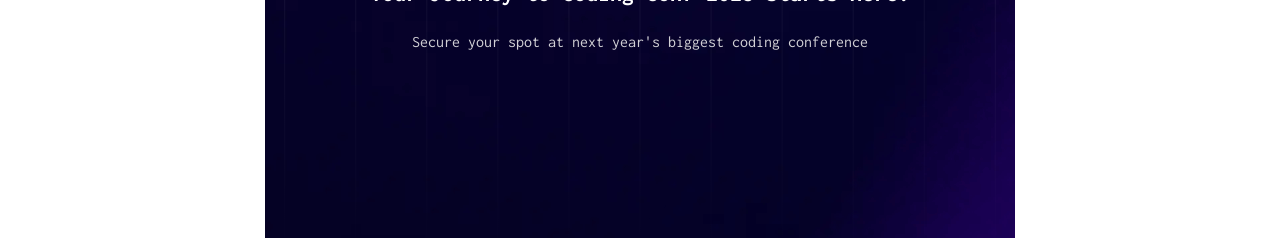
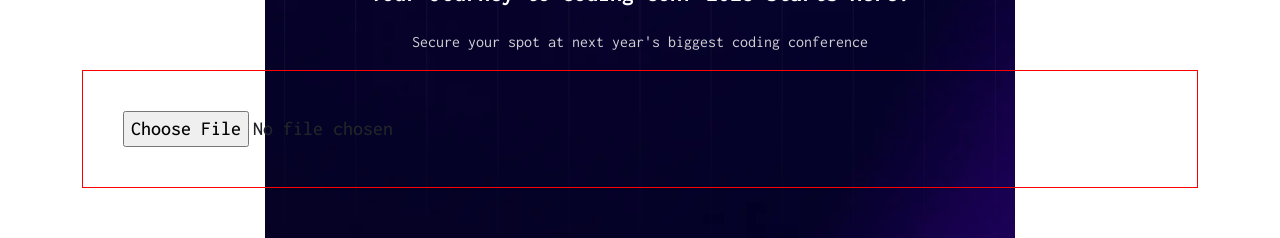
Before and after one commit to HosseinHeydarpour/Conference-ticket-generator, an Angular app: page / in a window 1280 px wide. Shown: the part 365-603 px from the top of the page. Built offline with nearby package versions, Linux system fonts and the light colour scheme.

Commit message:
feat: --> Form Component | add form component

```diff
--- a/src/app/app.component.html
+++ b/src/app/app.component.html
@@ -4,4 +4,6 @@
 
 <div class="container">
   <app-heading></app-heading>
+
+  <app-form></app-form>
 </div>
--- a/src/app/app.component.ts
+++ b/src/app/app.component.ts
@@ -1,11 +1,12 @@
 import { Component } from '@angular/core';
 import { RouterOutlet } from '@angular/router';
 import { HeadingComponent } from './heading/heading.component';
+import { FormComponent } from './form/form.component';
 
 @Component({
   selector: 'app-root',
   standalone: true,
-  imports: [RouterOutlet, HeadingComponent],
+  imports: [RouterOutlet, HeadingComponent, FormComponent],
   templateUrl: './app.component.html',
   styleUrl: './app.component.scss',
 })
--- /dev/null
+++ b/src/app/form/form.component.html
@@ -0,0 +1,7 @@
+<form action="">
+  <div class="form-group">
+    <div class="drop-zone">
+      <input type="file" (change)="onFileDrop($event)" />
+    </div>
+  </div>
+</form>
--- /dev/null
+++ b/src/app/form/form.component.scss
@@ -0,0 +1,4 @@
+.drop-zone {
+  padding: 40px;
+  border: 1px solid red;
+}
--- /dev/null
+++ b/src/app/form/form.component.ts
@@ -0,0 +1,14 @@
+import { Component } from '@angular/core';
+
+@Component({
+  selector: 'app-form',
+  standalone: true,
+  imports: [],
+  templateUrl: './form.component.html',
+  styleUrl: './form.component.scss',
+})
+export class FormComponent {
+  onFileDrop(e: Event) {
+    console.log(e.target);
+  }
+}
```
Also changed, not shown: 1 other file (tests, documents, lock files or other folders).
